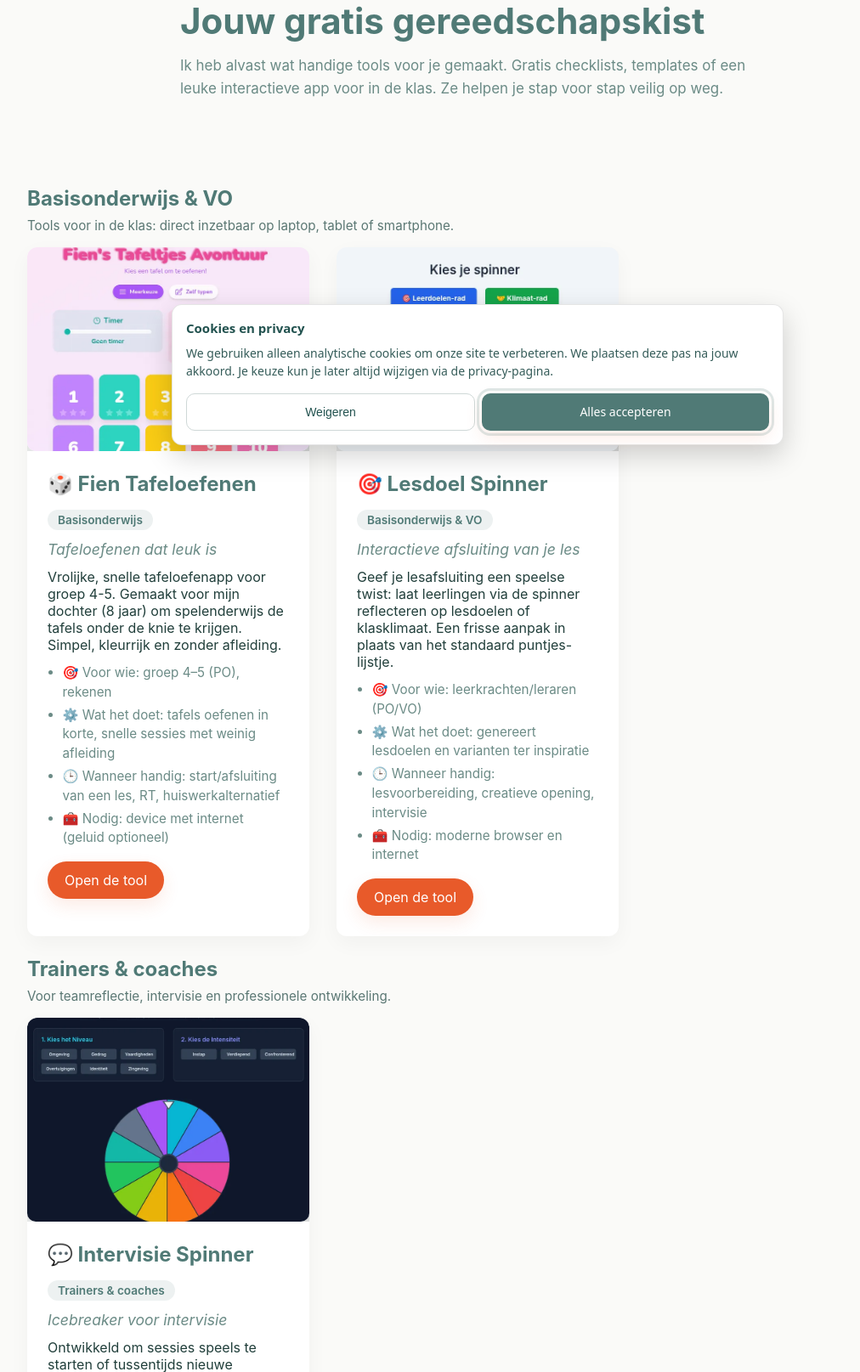
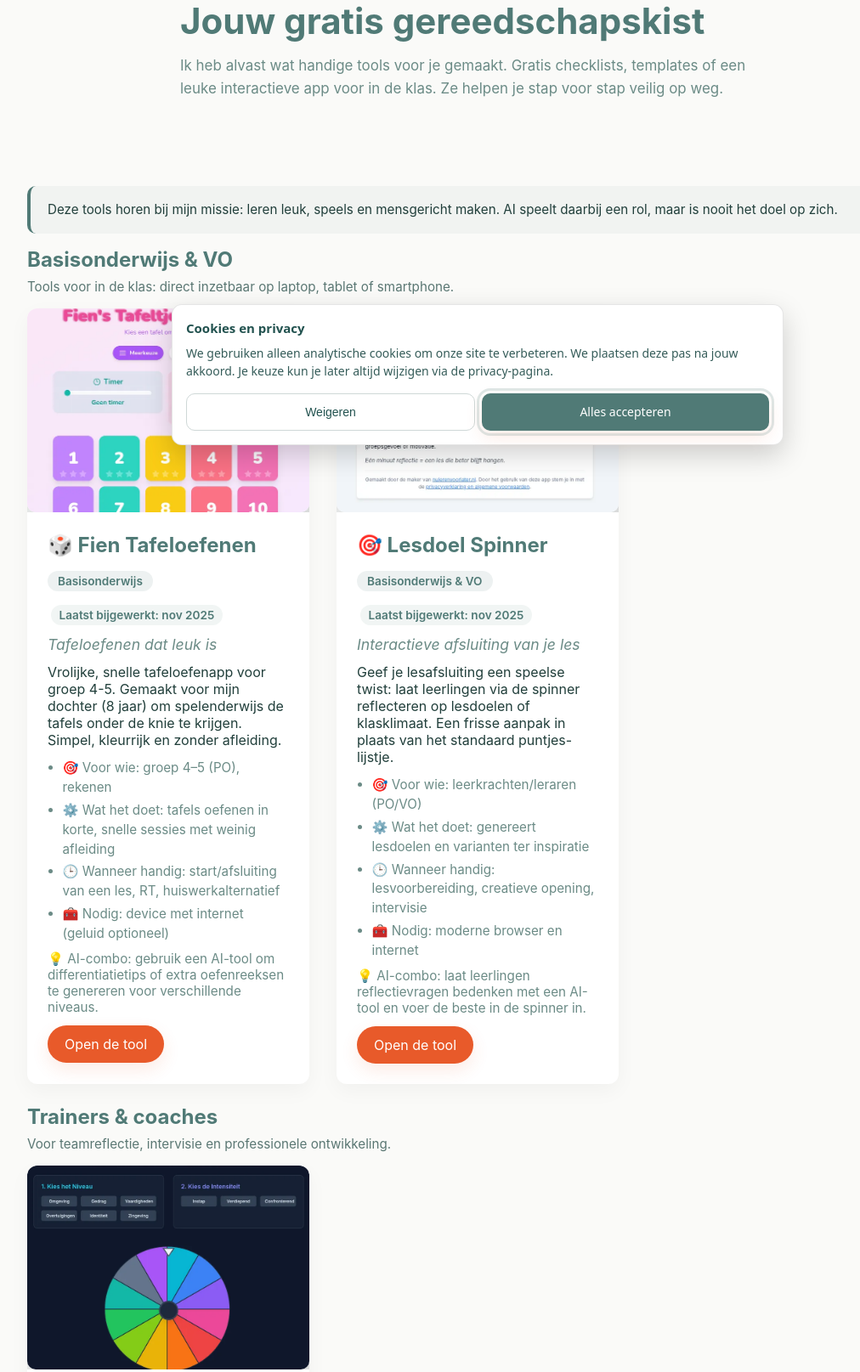
Before and after one commit to jrvisscher8219/nulerenvoorlater, a PHP site: page /tools.html in a window 1280 px wide. Shown: the part 260-1875 px from the top of the page at 85% size, without its empty margins (78-1090 px from the left). Run offline with PHP 8.4, Linux system fonts and the light colour scheme.

Commit message:
Tools: AI/missie-context bovenaan toegevoegd; per tool 'Laatst bijgewerkt' badge en AI-combo mini-tip; disclaimer uitgebreid met privacy-notitie; stijlen in custom.css voor updated-badge

```diff
--- a/css/custom.css
+++ b/css/custom.css
@@ -52,3 +52,22 @@
 .tool-meta li { margin: 0.25rem 0; }
 
 .tool-content .btn-primary { margin-top: 0.75rem; }
+
+/* Badge voor laatst bijgewerkt (secundaire stijl naast .tool-badge) */
+.tool-updated-badge {
+	display: inline-block;
+	padding: .25rem .6rem;
+	background: rgba(80,122,118,0.08);
+	color: var(--accent);
+	border-radius: 999px;
+	font-size: .85rem;
+	font-weight: 600;
+	margin-left: .25rem;
+}
+
+/* Optionele subtiele info note (inline style aanwezig, klasse voor consistentie) */
+/* Reserved for future shared styles; intentionally left out to rely on inline styles here */
+/* .tool-info-note { } */
+
+/* Tool tip (AI-combo) */
+/* .tool-tip { } */
--- a/tools.html
+++ b/tools.html
@@ -40,6 +40,12 @@
   </section>
 
   <section class="container">
+    <!-- Korte missie/AI-context -->
+    <div class="tool-info-note" style="background: rgba(80,122,118,0.05); padding: 1rem 1.25rem; border-left: 4px solid var(--accent); border-radius: 10px; margin: 0 0 1rem 0;">
+      <p class="small" style="margin: 0; color: var(--text); line-height: 1.6;">
+        Deze tools horen bij mijn missie: leren leuk, speels en mensgericht maken. AI speelt daarbij een rol, maar is nooit het doel op zich.
+      </p>
+    </div>
     <h2 style="color:var(--accent);margin:0 0 .5rem">Basisonderwijs &amp; VO</h2>
     <p class="small" style="margin:0 0 1rem">Tools voor in de klas: direct inzetbaar op laptop, tablet of smartphone.</p>
     <div class="tool-cards">
@@ -55,6 +61,7 @@
           <div class="tool-header">
             <h2>🎲 Fien Tafeloefenen</h2>
             <span class="tool-badge">Basisonderwijs</span>
+            <span class="tool-updated-badge">Laatst bijgewerkt: nov 2025</span>
           </div>
           <p class="tool-tagline">Tafeloefenen dat leuk is</p>
           <p>Vrolijke, snelle tafeloefenapp voor groep 4-5. Gemaakt voor mijn dochter (8 jaar) om spelenderwijs de tafels onder de knie te krijgen. Simpel, kleurrijk en zonder afleiding.</p>
@@ -64,6 +71,7 @@
             <li>🕒 Wanneer handig: start/afsluiting van een les, RT, huiswerkalternatief</li>
             <li>🧰 Nodig: device met internet (geluid optioneel)</li>
           </ul>
+          <p class="tool-tip small" style="color: var(--muted); margin: 0.5rem 0 0;">💡 AI-combo: gebruik een AI-tool om differentiatietips of extra oefenreeksen te genereren voor verschillende niveaus.</p>
           <a href="https://fien.nulerenvoorlater.nl/" class="btn-primary" target="_blank" rel="noopener noreferrer" aria-label="Open de tool Fien Tafeloefenen (opent in nieuw tabblad)">Open de tool</a>
         </div>
       </article>
@@ -80,6 +88,7 @@
           <div class="tool-header">
             <h2>🎯 Lesdoel Spinner</h2>
             <span class="tool-badge">Basisonderwijs &amp; VO</span>
+            <span class="tool-updated-badge">Laatst bijgewerkt: nov 2025</span>
           </div>
           <p class="tool-tagline">Interactieve afsluiting van je les</p>
           <p>Geef je lesafsluiting een speelse twist: laat leerlingen via de spinner reflecteren op lesdoelen of klasklimaat. Een frisse aanpak in plaats van het standaard puntjes-lijstje.</p>
@@ -89,6 +98,7 @@
             <li>🕒 Wanneer handig: lesvoorbereiding, creatieve opening, intervisie</li>
             <li>🧰 Nodig: moderne browser en internet</li>
           </ul>
+          <p class="tool-tip small" style="color: var(--muted); margin: 0.5rem 0 0;">💡 AI-combo: laat leerlingen reflectievragen bedenken met een AI-tool en voer de beste in de spinner in.</p>
           <a href="https://spinner.nulerenvoorlater.nl/" class="btn-primary" target="_blank" rel="noopener noreferrer" aria-label="Open de tool Lesdoel Spinner (opent in nieuw tabblad)">Open de tool</a>
         </div>
       </article>
@@ -109,6 +119,7 @@
           <div class="tool-header">
             <h2>💬 Intervisie Spinner</h2>
             <span class="tool-badge">Trainers &amp; coaches</span>
+            <span class="tool-updated-badge">Laatst bijgewerkt: nov 2025</span>
           </div>
           <p class="tool-tagline">Icebreaker voor intervisie</p>
           <p>Ontwikkeld om sessies speels te starten of tussentijds nieuwe perspectieven te triggeren. Ideaal voor teamreflectie en open gesprekken.</p>
@@ -118,6 +129,7 @@
             <li>🕒 Wanneer handig: teamoverleg, studiedag, intervisiemoment</li>
             <li>🧰 Nodig: device met internet (beamer/scherm optioneel)</li>
           </ul>
+          <p class="tool-tip small" style="color: var(--muted); margin: 0.5rem 0 0;">💡 AI-combo: genereer gesprekskaarten op maat met een AI-tool (thema, doelgroep) en voeg ze toe aan jullie intervisie.</p>
           <a href="https://intervisie.nulerenvoorlater.nl/" class="btn-primary" target="_blank" rel="noopener noreferrer" aria-label="Open de tool Intervisie Spinner (opent in nieuw tabblad)">Open de tool</a>
         </div>
       </article>
@@ -133,7 +145,8 @@
       <p class="small" style="margin: 0; line-height: 1.6;">
         <strong>📋 Gebruik en voorwaarden:</strong> Deze tools zijn gratis beschikbaar voor educatieve en niet-commerciële doeleinden.
         Door gebruik te maken van deze tools ga je akkoord met onze <a href="privacy.html" style="color: var(--accent); text-decoration: underline;">algemene voorwaarden en privacyverklaring</a>.
-        Alle tools zijn eigendom van Nu leren voor later en mogen niet worden gekopieerd, aangepast of commercieel doorverkocht.
+        Alle tools zijn eigendom van Nu leren voor later en mogen niet worden gekopieerd, aangepast of commercieel doorverkocht.<br>
+        🔒 Privacy: geen login nodig, geen opslag van persoonsgegevens; alleen functioneel gebruik.
       </p>
     </div>
   </section>
```
